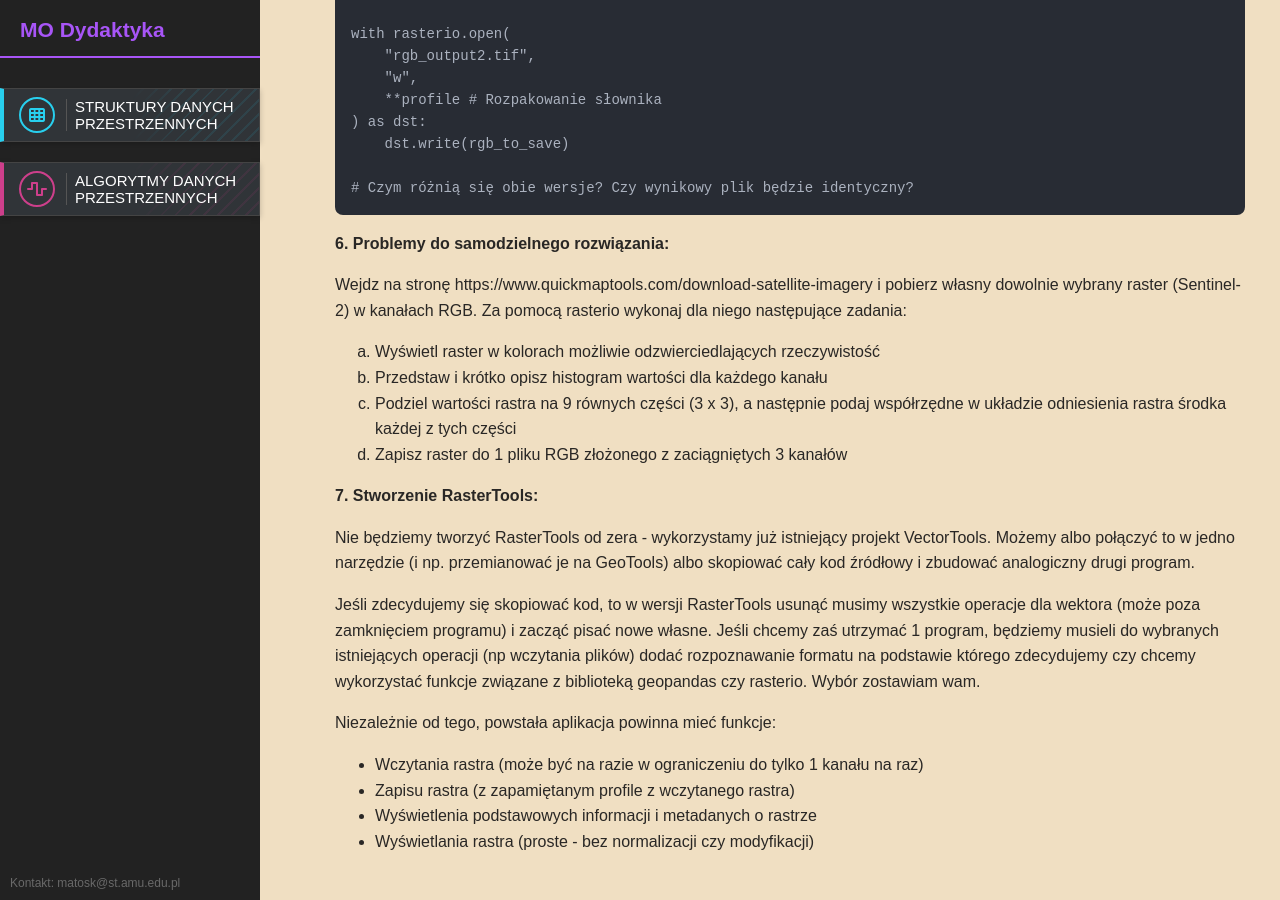
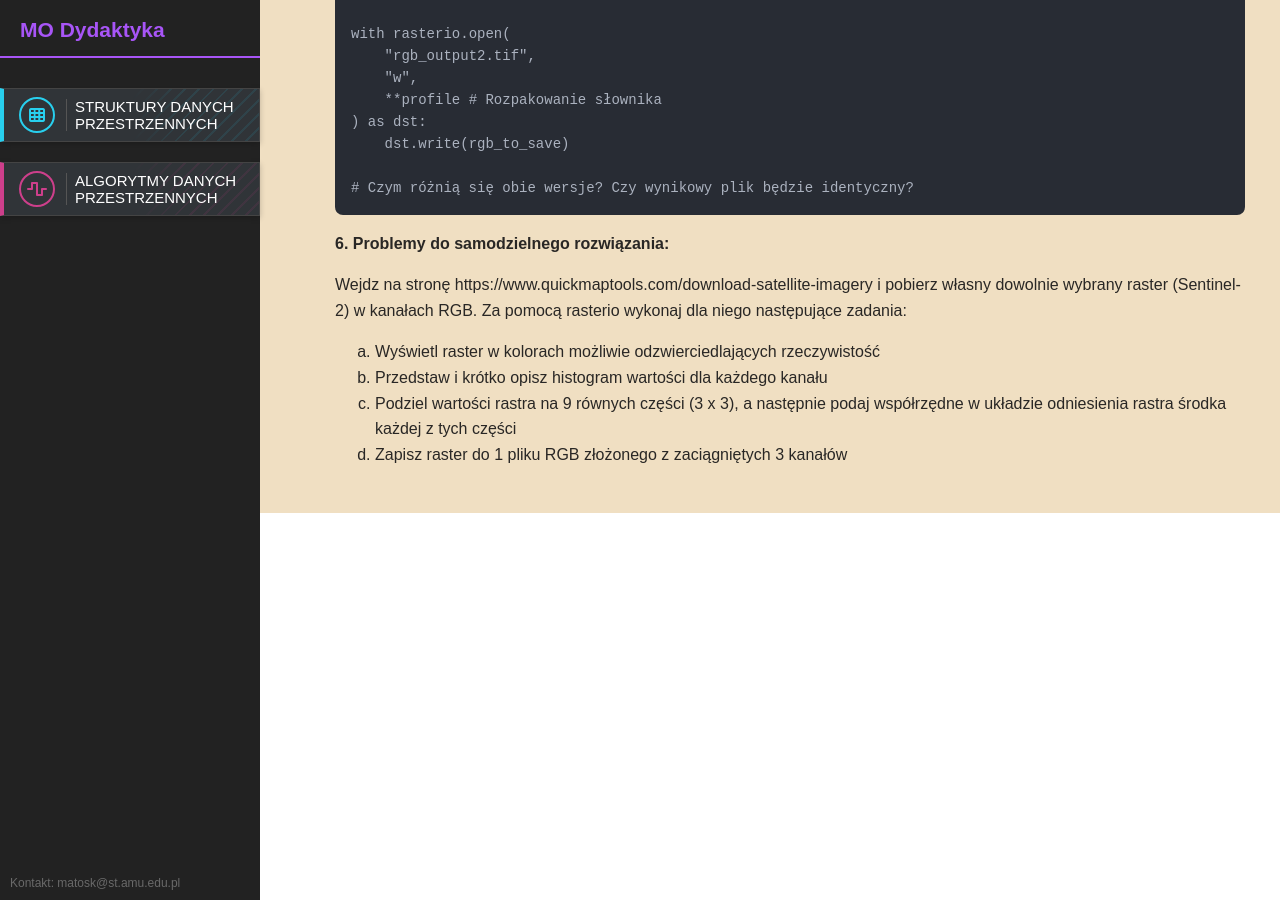
Before and after one commit to MateuszOsko/mo-dydaktyka, a Jekyll site: the page built from _courses/structures/3raster-1.md, in a window 1280 px wide and 900 px high, scrolled down 3600 px. Built offline with Jekyll 4.4.1, drawn with Linux system fonts in a browser that asks for light colours; nearby versions of some CDN libraries.

Commit message:
RasterTools: SDP -> ADP

```diff
--- a/_courses/structures/3raster-1.md
+++ b/_courses/structures/3raster-1.md
@@ -206,18 +206,3 @@ Wejdz na stronę https://www.quickmaptools.com/download-satellite-imagery i pobi
   <li>Podziel wartości rastra na 9 równych części (3 x 3), a następnie podaj współrzędne w układzie odniesienia rastra środka każdej z tych części</li>
   <li>Zapisz raster do 1 pliku RGB złożonego z zaciągniętych 3 kanałów</li>
 </ol>
-
-
-**7. Stworzenie RasterTools:**
-
-Nie będziemy tworzyć RasterTools od zera - wykorzystamy już istniejący projekt VectorTools. Możemy albo połączyć to w jedno narzędzie (i np. przemianować je na GeoTools) albo skopiować cały kod źródłowy i zbudować analogiczny drugi program.
-
-
-Jeśli zdecydujemy się skopiować kod, to w wersji RasterTools usunąć musimy wszystkie operacje dla wektora (może poza zamknięciem programu) i zacząć pisać nowe własne. Jeśli chcemy zaś utrzymać 1 program, będziemy musieli do wybranych istniejących operacji (np wczytania plików) dodać rozpoznawanie formatu na podstawie którego zdecydujemy czy chcemy wykorzystać funkcje związane z biblioteką geopandas czy rasterio. Wybór zostawiam wam.
-
-
-Niezależnie od tego, powstała aplikacja powinna mieć funkcje:
-- Wczytania rastra (może być na razie w ograniczeniu do tylko 1 kanału na raz)
-- Zapisu rastra (z zapamiętanym profile z wczytanego rastra)
-- Wyświetlenia podstawowych informacji i metadanych o rastrze
-- Wyświetlania rastra (proste - bez normalizacji czy modyfikacji)
```
Also changed, not shown: other parts of _courses/structures/3raster-1.md (+1 -1 lines), _courses/algorithms/1wstep-5.md (added, +20 -0 lines), _courses/algorithms/2wektor-4.md (+1 -1 lines).
